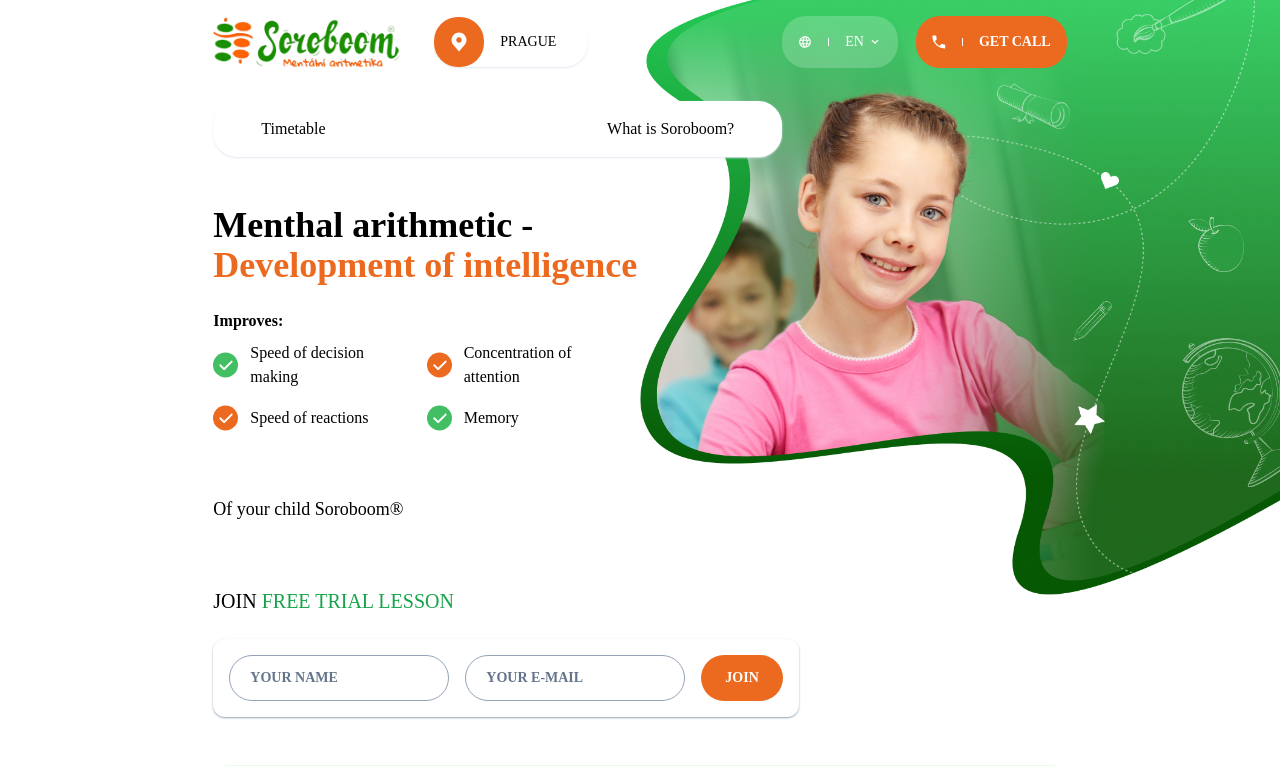
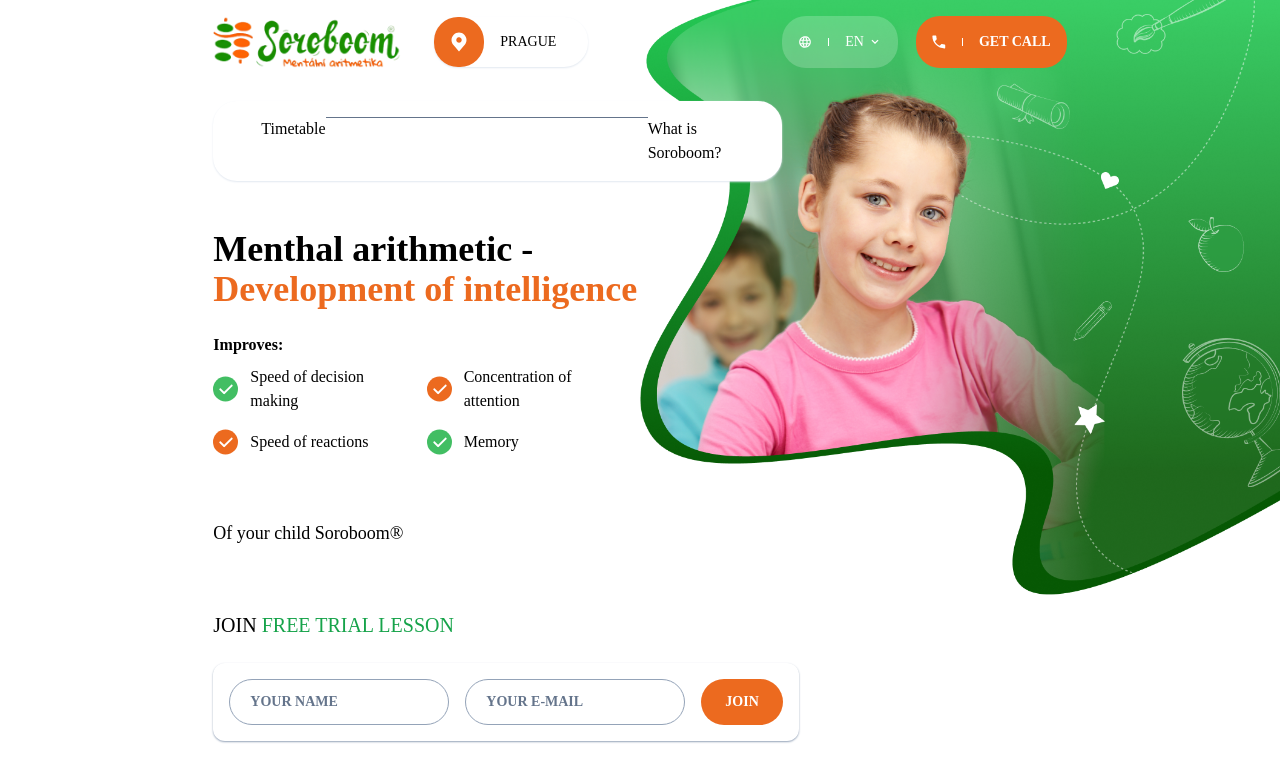
Before and after one commit to DanilaAnikin/Soroboom, a Vue app: page / in a window 1280 px wide. Shown: the top 766 px of the page. Built offline with nearby package versions, Linux system fonts and the light colour scheme.

Commit message:
Finished menu and scroll fully FOR PRODUCTION

```diff
--- a/src/App.vue
+++ b/src/App.vue
@@ -16,27 +16,27 @@ import MobilePinkPage from './components/MobilePinkPage.vue';
 import Photo from './components/Photo.vue';
 import MobilePhoto from './components/MobilePhoto.vue';
 
-const sixth = document.getElementById('sixth');
 
 function scroll(element: string) {
+  const sixth = document.getElementById("#sixth");
+  const second = document.getElementById('#second');
+  const main = document.getElementById('#main');
+
   if(element == 'timetable') {
-
+    second!.scrollIntoView();
   }
   else if(element == 'what_is_soroboom') {
     sixth!.scrollIntoView();
   }
-  else if(element == 'menu') {
-
-  }
-  else if(element == 'franchise') {
-
+  else if(element == 'navbar') {
+    main!.scrollIntoView();
   }
 }
 </script>
 
 <template>
-  <Main @scroll="scroll($event)" class="w-full flex justify-center font-montserrat" />
-  <Second class="w-full flex justify-center font-montserrat" />
+  <Main @scroll="scroll($event)" class="w-full flex justify-center font-montserrat" id="#main" />
+  <Second class="w-full flex justify-center font-montserrat" id="#second" />
   <Photo class="w-full sm:flex hidden justify-start font-montserrat" />
   <MobilePhoto class="w-full sm:hidden justify-start font-montserrat" />
   <Third class="w-full flex justify-center font-montserrat" />
@@ -44,7 +44,7 @@ function scroll(element: string) {
   <!-- <Fourth class="w-full sm:flex hidden justify-center font-montserrat" /> -->
   <!-- <FourthMobile class="w-full sm:hidden justify-center font-montserrat" /> -->
   <Formats class="w-full flex justify-center font-montserrat" />
-  <Sixth class="w-full flex justify-center font-montserrat" id="sixth" />
+  <Sixth class="w-full flex justify-center font-montserrat" id="#sixth" />
   <SlideImages class="w-full flex justify-center font-montserrat" />
   <Eight class="w-full flex justify-center font-montserrat" />
   <Apps class="w-full flex justify-center font-montserrat" />
@@ -52,5 +52,5 @@ function scroll(element: string) {
   <WeAreCool class="w-full flex justify-center font-montserrat" />
   <KidLike class="w-full flex justify-center font-montserrat" />
   <Line class="w-full flex justify-center font-montserrat" />
-  <Last class="w-full flex justify-center font-montserrat" />
+  <Last @scroll="scroll($event)" class="w-full flex justify-center font-montserrat" />
 </template>
--- a/src/components/Last.vue
+++ b/src/components/Last.vue
@@ -1,11 +1,15 @@
 <script setup lang="ts">
 import LastPage from '../pages/LastPage.vue';
+
+const emit = defineEmits<{
+  (e: 'scroll', scroller: string): void,
+}>();
 </script>
 
 <template>
   <div class="w-full flex justify-center py-10 sm:mt-8">
     <div class="sm:w-8/12 w-11/12">
-      <LastPage />
+      <LastPage @scroll="emit('scroll', $event)" />
     </div>
   </div>
 </template>
--- a/src/components/LastPage/LastCenter.vue
+++ b/src/components/LastPage/LastCenter.vue
@@ -9,6 +9,5 @@ const emit = defineEmits<{
     <span @click="emit('scroll', 'navbar')" class="text-xl font-semibold cursor-pointer">{{ $t('locale.last.center.menu') }}</span>
     <span @click="emit('scroll', 'timetable')" class="text-lg cursor-pointer">{{ $t('locale.first.navigation.timetable') }}</span>
     <span @click="emit('scroll', 'what_is_soroboom')" class="text-lg cursor-pointer">{{ $t('locale.first.navigation.what_is_soroboom') }}?</span>
-    <span @click="emit('scroll', 'franchise')" class="text-lg cursor-pointer">{{ $t('locale.last.center.franchise') }}</span>
   </div>
 </template>
--- a/src/components/MainPage/Navbar.vue
+++ b/src/components/MainPage/Navbar.vue
@@ -7,6 +7,11 @@ import Menu from '../../icons/Menu.vue';
 import { ref } from 'vue';
 import { CheckIcon } from '@heroicons/vue/24/solid';
 import { useI18n } from 'vue-i18n';
+import Navigation from './Navigation.vue';
+
+const emit = defineEmits<{
+  (e: 'scroll', scroller: string): void,
+}>();
 
 const { t, locale } = useI18n({ useScope: 'global' })
 
@@ -25,17 +30,17 @@ const formOpened = ref<boolean>(false);
       <div @click="menuOpened = !menuOpened" class="sm:hidden bg-white p-3 rounded-3xl shadow-sm shadow-slate-300 cursor-pointer">
         <Menu />
       </div>
-      <div v-if="menuOpened" class="cursor-pointer absolute left-5 top-20 rounded-3xl">
-        <div @click="selectorOpened = !selectorOpened" class="flex sm:hidden text-black items-center gap-4 bg-slate-200 p-4 rounded-3xl h-fit">
-          <World :size="14" color="black" />
-          <div class="border-l border-black h-2"></div>
+      <div v-if="menuOpened" class="cursor-pointer absolute left-5 top-20 rounded-3xl flex gap-4">
+        <div @click="selectorOpened = !selectorOpened" class="flex sm:hidden text-white items-center gap-4 bg-slate-600 p-4 rounded-3xl h-fit">
+          <World :size="14" color="white" />
+          <div class="border-l border-white h-2"></div>
           <div class="flex gap-1 items-center">
             <span class="font-montserrat text-sm">{{ $t('locale.language') }}</span>
-            <SmallArrowDown :size="14" color="black" />
+            <SmallArrowDown :size="14" color="white" />
           </div>
         </div>
-        <div v-if="selectorOpened" class="sm:hidden absolute ml-4 top-[5.5%] py-2 px-3 w-[6%] bg-[#FFFFFF66] bg-opacity-50 rounded-2xl font-montserrat">
-          <div class="gap-2 flex flex-col">
+        <div v-if="selectorOpened" class="sm:hidden absolute mt-16 py-3 sm:px-6 px-4 w-[30%] bg-slate-600 text-slate-100 rounded-2xl font-montserrat">
+          <div class="gap-2 flex flex-col w-full">
             <div @click="changeLanguage('ru')" class="flex justify-between">
               <span>RU</span>
               <CheckIcon v-if="$t('locale.language') == 'RU'" class="w-6 h-6 text-green-700" />
@@ -52,6 +57,7 @@ const formOpened = ref<boolean>(false);
             </div>
           </div>
         </div>
+        <Navigation @scroll="emit('scroll', $event)" />
       </div>
       <img class="sm:w-1/2 w-8/12" src="../../assets/SoroboomLogo.png" alt="Soroboom">
       <div class="mobile:hidden sm:flex h-fit items-center pr-4 justify-between rounded-3xl bg-white w-fit shadow-sm shadow-slate-200">
--- a/src/components/MainPage/Navigation.vue
+++ b/src/components/MainPage/Navigation.vue
@@ -6,8 +6,9 @@ const emit = defineEmits<{
 
 <template>
   <div class="w-full flex justify-start">
-    <div class="w-8/12 shadow-sm shadow-slate-200 py-4 px-12 flex justify-between rounded-3xl bg-white font-montserrat">
+    <div class="w-8/12 shadow-sm sm:gap-0 gap-3 flex-col sm:flex-row shadow-slate-200 py-4 sm:px-12 px-8 flex justify-between rounded-3xl sm:bg-white bg-slate-600 sm:text-black text-slate-100 font-montserrat">
       <span @click="emit('scroll', 'timetable')" class="cursor-pointer">{{ $t('locale.first.navigation.timetable') }}</span>
+      <hr class="border-slate-500 w-full">
       <span @click="emit('scroll', 'what_is_soroboom')" class="cursor-pointer">{{ $t('locale.first.navigation.what_is_soroboom') }}?</span>
     </div>
   </div>
--- a/src/pages/LastPage.vue
+++ b/src/pages/LastPage.vue
@@ -2,12 +2,16 @@
 import LastCenter from '../components/LastPage/LastCenter.vue';
 import LastLeft from '../components/LastPage/LastLeft.vue';
 import LastRight from '../components/LastPage/LastRight.vue';
+
+const emit = defineEmits<{
+  (e: 'scroll', scroller: string): void,
+}>();
 </script>
 
 <template>
   <div class="flex sm:gap-8 gap-12 flex-col sm:flex-row">
     <LastLeft />
-    <LastCenter />
+    <LastCenter @scroll="emit('scroll', $event)" />
     <LastRight />
   </div>
 </template>
```
